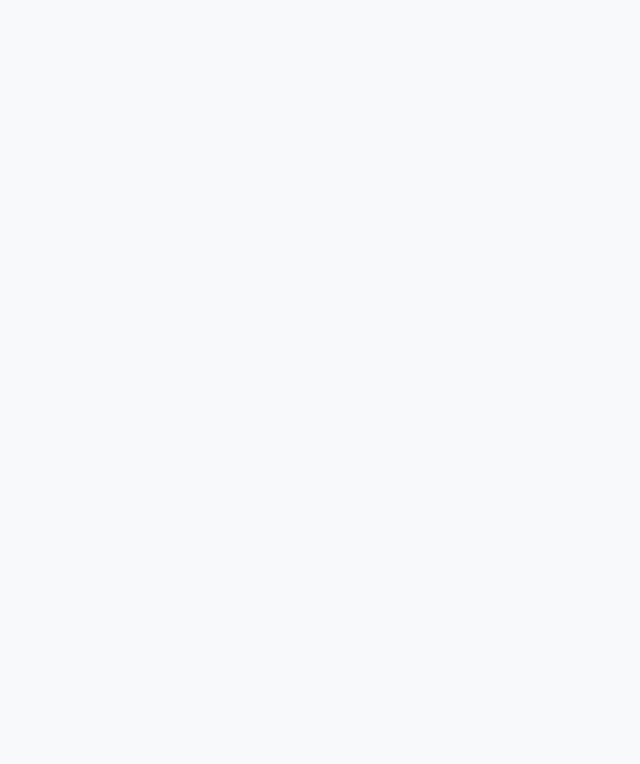
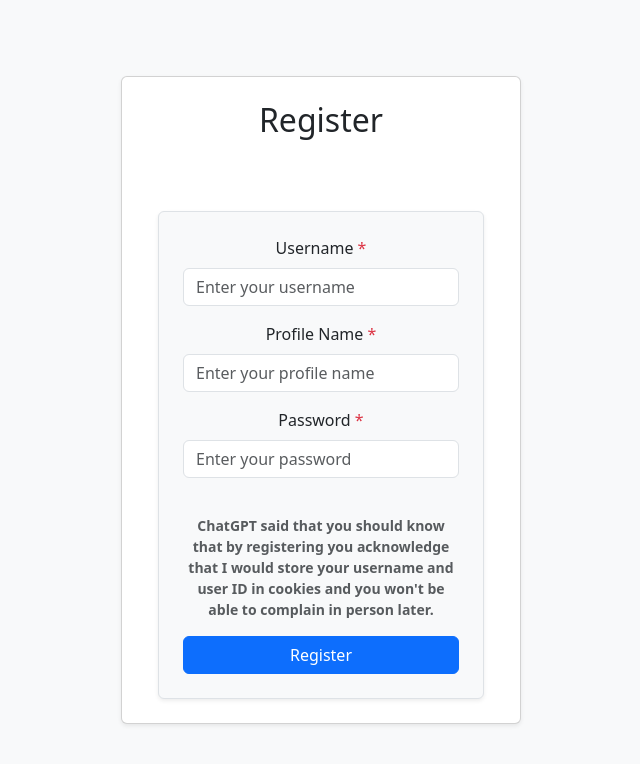
Before and after one commit to Rishaviq/PoolGame-React, a React (Vite) app: page /Register in a window 1280 px wide. Before the commit this address had no page. Shown: the top 764 px of the page, without its empty margins (319-959 px from the left). Built offline with nearby package versions, Linux system fonts and the light colour scheme.

Commit message:
Add registration and authentication flow
Implemented user registration with RegisterPage and RegisterForm components, and added authentication context using AuthProvider and token management utilities. Integrated axios for API requests with JWT handling, updated routing to include registration

```diff
--- a/package.json
+++ b/package.json
@@ -10,6 +10,7 @@
     "preview": "vite preview"
   },
   "dependencies": {
+    "axios": "^1.11.0",
     "bootstrap": "^5.3.7",
     "react": "^19.1.0",
     "react-dom": "^19.1.0",
@@ -17,6 +18,7 @@
   },
   "devDependencies": {
     "@eslint/js": "^9.30.1",
+    "@types/axios": "^0.9.36",
     "@types/react": "^19.1.8",
     "@types/react-dom": "^19.1.6",
     "@types/react-router-dom": "^5.3.3",
--- a/src/App.tsx
+++ b/src/App.tsx
@@ -1,10 +1,12 @@
 import { Route, Routes } from "react-router-dom";
 import LoginPage from "./Pages/LogInPage";
+import RegisterPage from "./Pages/RegisterPage";
 
 export default function App() {
   return (
     <Routes>
       <Route path="/login" element={<LoginPage />} />
+      <Route path="/Register" element={<RegisterPage />} />
       {/* Add more routes here */}
     </Routes>
   );
--- /dev/null
+++ b/src/Components/RegisterForm.tsx
@@ -0,0 +1,107 @@
+import React, { useState } from "react";
+
+type RegisterInfo = {
+  username: string;
+  userPassword: string;
+  profileName: string;
+};
+type RegisterFormProps = {
+  OnSubmit: (RegisterInfo: RegisterInfo) => void;
+};
+export default function RegisterForm({ OnSubmit }: RegisterFormProps) {
+  const [formData, setFormData] = useState({
+    username: "",
+    profileName: "",
+    userPassword: "",
+  });
+
+  const handleChange = (e: React.ChangeEvent<HTMLInputElement>) => {
+    const { name, value } = e.target;
+    setFormData((prev) => ({
+      ...prev,
+      [name]: value,
+    }));
+  };
+
+  const handleSubmit = (e: React.FormEvent) => {
+    e.preventDefault();
+    OnSubmit({
+      username: formData.username,
+      userPassword: formData.userPassword,
+      profileName: formData.profileName,
+    }); // Call the parent callback
+  };
+
+  return (
+    <div className="container mt-5" style={{ maxWidth: "500px" }}>
+      <form
+        onSubmit={handleSubmit}
+        className="border p-4 rounded shadow-sm bg-light"
+      >
+        <div className="mb-3">
+          <label htmlFor="username" className="form-label">
+            Username <span className="text-danger">*</span>
+          </label>
+          <input
+            type="text"
+            className="form-control"
+            id="username"
+            name="username"
+            required
+            maxLength={50}
+            value={formData.username}
+            onChange={handleChange}
+            placeholder="Enter your username"
+          />
+        </div>
+
+        <div className="mb-3">
+          <label htmlFor="profilename" className="form-label">
+            Profile Name <span className="text-danger">*</span>
+          </label>
+          <input
+            type="text"
+            className="form-control"
+            id="profilename"
+            name="profileName"
+            required
+            maxLength={50}
+            value={formData.profileName}
+            onChange={handleChange}
+            placeholder="Enter your profile name"
+          />
+        </div>
+
+        <div className="mb-3">
+          <label htmlFor="password" className="form-label">
+            Password <span className="text-danger">*</span>
+          </label>
+          <input
+            type="password"
+            className="form-control"
+            id="password"
+            name="userPassword"
+            required
+            maxLength={50}
+            value={formData.userPassword}
+            onChange={handleChange}
+            placeholder="Enter your password"
+          />
+        </div>
+
+        <div className="form-text mb-3 text-muted">
+          <br />
+          <strong>
+            ChatGPT said that you should know that by registering you
+            acknowledge that I would store your username and user ID in cookies
+            and you won't be able to complain in person later.
+          </strong>
+        </div>
+
+        <button type="submit" className="btn btn-primary w-100">
+          Register
+        </button>
+      </form>
+    </div>
+  );
+}
--- a/src/Pages/LogInPage.tsx
+++ b/src/Pages/LogInPage.tsx
@@ -1,6 +1,10 @@
 import LogInForm from "../Components/LogInForm";
+//import axios from "../api/axios";
+import { useAuth } from "../auth/AuthContext";
+import { setUserId } from "../auth/token";
 
 export default function LogIn() {
+  const { login } = useAuth();
   const handleLogin = async (credentials: {
     username: string;
     password: string;
@@ -21,6 +25,9 @@ export default function LogIn() {
 
       const data = await response.json();
       console.log("JWT:", data.jwt); // Replace with actual logic (e.g., saving to localStorage, redirect)
+      login(data.jwt);
+      setUserId(data.id);
+      console.log("Id:", data.id);
     } catch (error) {
       console.error("Error logging in:", error);
     }
--- /dev/null
+++ b/src/Pages/RegisterPage.tsx
@@ -0,0 +1,35 @@
+import RegisterForm from "../Components/RegisterForm.tsx";
+import axios from "../api/axios";
+
+export default function Register() {
+  const HandleRegister = async (registerInfo: {
+    username: string;
+    userPassword: string;
+    profileName: string;
+  }) => {
+    try {
+      const response = await axios.post("register", registerInfo);
+
+      if (response.status !== 200) {
+        const error = await response.statusText;
+        throw new Error(`Login failed: ${error}`);
+      }
+      alert("Registration successful!");
+      window.location.href = "/login";
+    } catch (error) {
+      console.error("Error logging in:", error);
+    }
+  };
+
+  return (
+    <div className="d-flex vh-100 justify-content-center align-items-center bg-light">
+      <div
+        className="card p-4 shadow-sm"
+        style={{ maxWidth: "400px", width: "100%" }}
+      >
+        <h2 className="text-center mb-4">Register</h2>
+        <RegisterForm OnSubmit={HandleRegister} />
+      </div>
+    </div>
+  );
+}
--- /dev/null
+++ b/src/api/axios.tsx
@@ -0,0 +1,30 @@
+import axios from "axios";
+import { getToken, clearToken } from "../auth/token";
+
+const instance = axios.create({
+  baseURL: "https://poolgameapi.space/api/v2",
+});
+
+instance.interceptors.request.use((config) => {
+  const token = getToken();
+  if (token) {
+    if (!config.headers) {
+      config.headers = {}; // initialize if missing
+    }
+    config.headers.Authorization = `Bearer ${token}`;
+  }
+  return config;
+});
+
+instance.interceptors.response.use(
+  (res) => res,
+  (err) => {
+    if (err.response?.status === 401) {
+      clearToken();
+      window.location.href = "/login";
+    }
+    return Promise.reject(err);
+  }
+);
+
+export default instance;
--- /dev/null
+++ b/src/auth/AuthContext.tsx
@@ -0,0 +1,38 @@
+import { createContext, useContext, useState } from "react";
+import { getToken, setToken, clearToken } from "./token";
+
+type AuthContextType = {
+  isAuthenticated: boolean;
+  login: (token: string) => void;
+  logout: () => void;
+};
+
+const AuthContext = createContext<AuthContextType | undefined>(undefined);
+
+export const AuthProvider = ({ children }: { children: React.ReactNode }) => {
+  const [token, setTokenState] = useState<string | null>(getToken());
+
+  const login = (newToken: string) => {
+    setToken(newToken);
+    setTokenState(newToken);
+  };
+
+  const logout = () => {
+    clearToken();
+    setTokenState(null);
+  };
+
+  const value = {
+    isAuthenticated: !!token,
+    login,
+    logout,
+  };
+
+  return <AuthContext.Provider value={value}>{children}</AuthContext.Provider>;
+};
+
+export const useAuth = (): AuthContextType => {
+  const ctx = useContext(AuthContext);
+  if (!ctx) throw new Error("useAuth must be used inside AuthProvider");
+  return ctx;
+};
--- /dev/null
+++ b/src/auth/token.tsx
@@ -0,0 +1,25 @@
+export const setToken = (token: string) => {
+  document.cookie = `token=${token}; path=/; max-age=86400; SameSite=Strict; Secure`;
+};
+
+export const getToken = (): string | null => {
+  const match = document.cookie.match(new RegExp("(^| )token=([^;]+)"));
+  return match ? match[2] : null;
+};
+
+export const clearToken = () => {
+  document.cookie = `token=; path=/; max-age=0`;
+};
+
+export const setUserId = (userId: number) => {
+  document.cookie = `userId=${userId}; path=/; max-age=86400; SameSite=Strict; Secure`;
+};
+
+export const getUserId = (): string | null => {
+  const match = document.cookie.match(new RegExp("(^| )userId=([^;]+)"));
+  return match ? match[2] : null;
+};
+
+export const clearUserId = () => {
+  document.cookie = `userId=; path=/; max-age=0`;
+};
--- a/src/main.tsx
+++ b/src/main.tsx
@@ -4,11 +4,14 @@ import "bootstrap/dist/css/bootstrap.css";
 import App from "./App.tsx";
 import { BrowserRouter } from "react-router-dom";
 import "./App.css";
+import { AuthProvider } from "./auth/AuthContext.tsx";
 
 createRoot(document.getElementById("root")!).render(
-  <StrictMode>
-    <BrowserRouter>
-      <App />
-    </BrowserRouter>
-  </StrictMode>
+  <AuthProvider>
+    <StrictMode>
+      <BrowserRouter>
+        <App />
+      </BrowserRouter>
+    </StrictMode>
+  </AuthProvider>
 );
```
Also changed, not shown: 1 other file (tests, documents, lock files or other folders).
